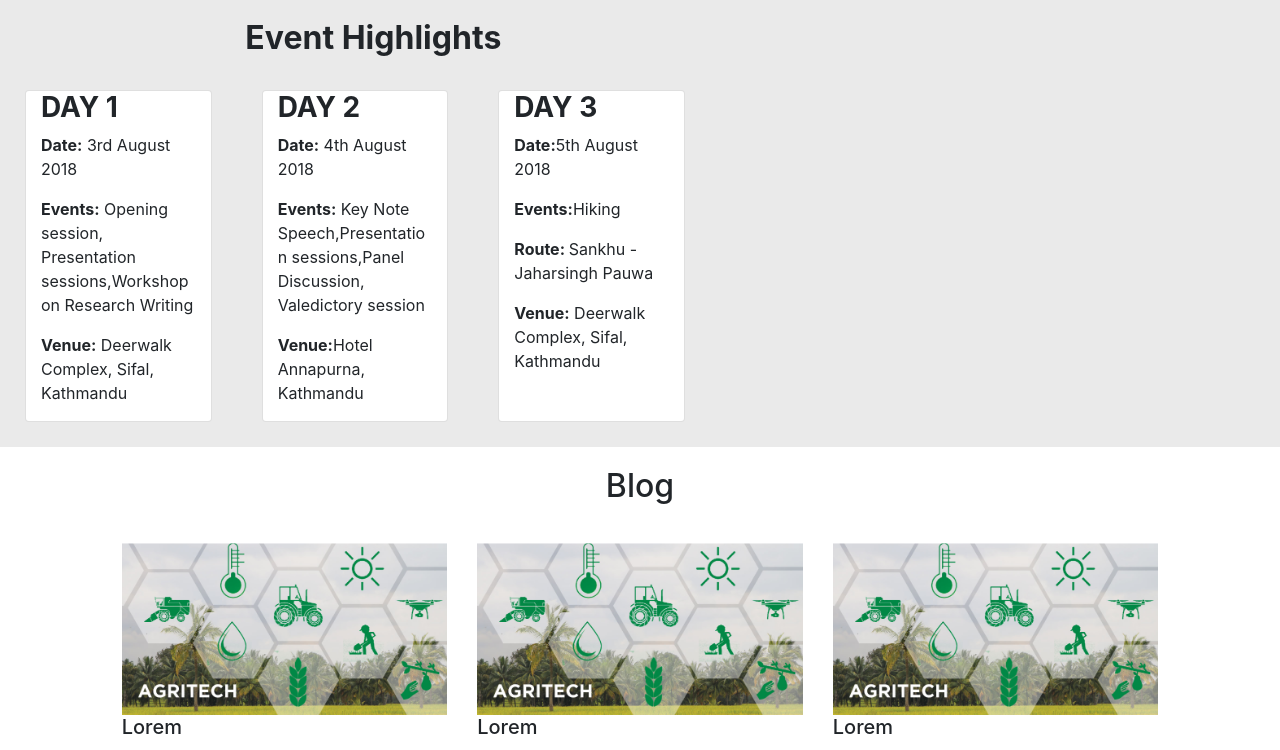
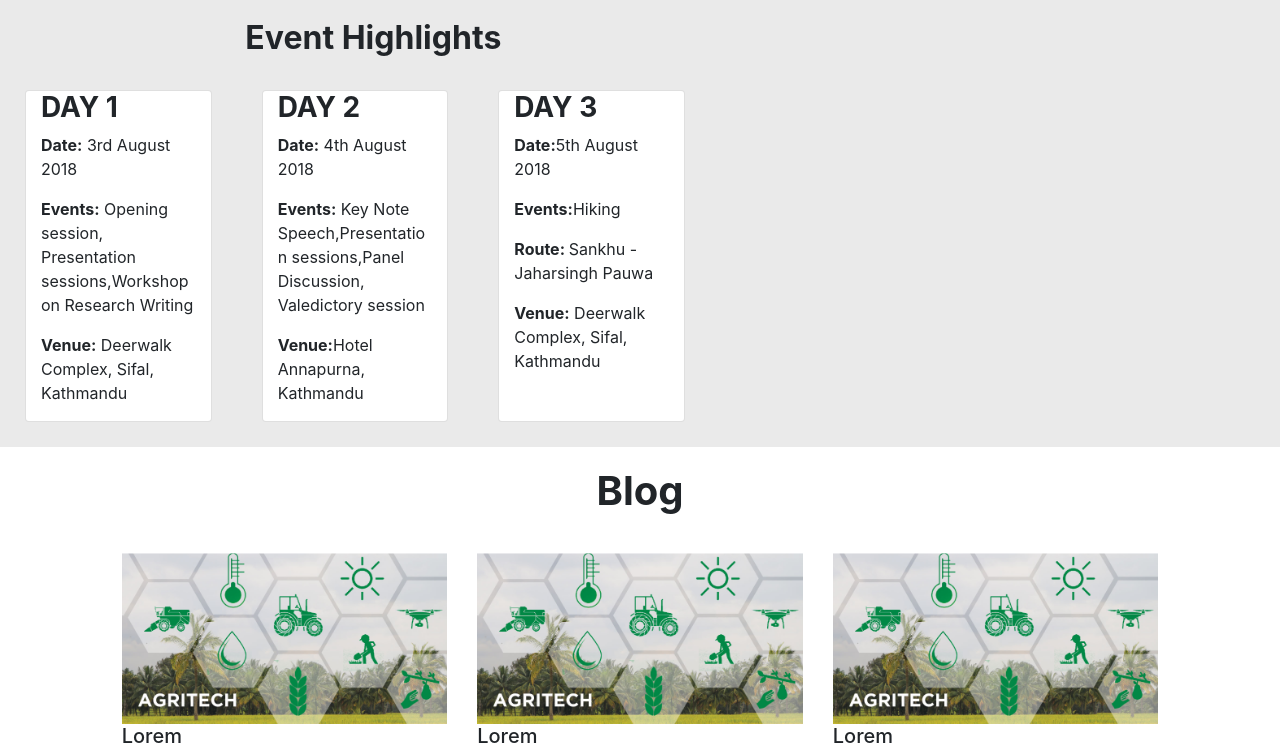
Before and after one commit to shreya643/it4d, a PHP site: page / in a window 1280 px wide. Shown: the part 892-1642 px from the top of the page. Run offline with PHP 8.4, Linux system fonts and the light colour scheme; some libraries are stand-ins or nearby versions.

Commit message:
Initial commit

```diff
--- a/bootstrap/css/style.css
+++ b/bootstrap/css/style.css
@@ -31,6 +31,7 @@ section{padding-top: 3%; padding-bottom:5px; overflow-x: hidden;}
 .team p{margin: 10px;}
 .event img{display: inline}
 .blog{padding-top: 20px}
+.blog h2{font-size:2.5rem;font-weight: bold}
 .blog img{max-width: 100%; height: auto}
 #blog-post{padding: 30px}
 #blog-post a{color: black; font-weight: bold}
```
